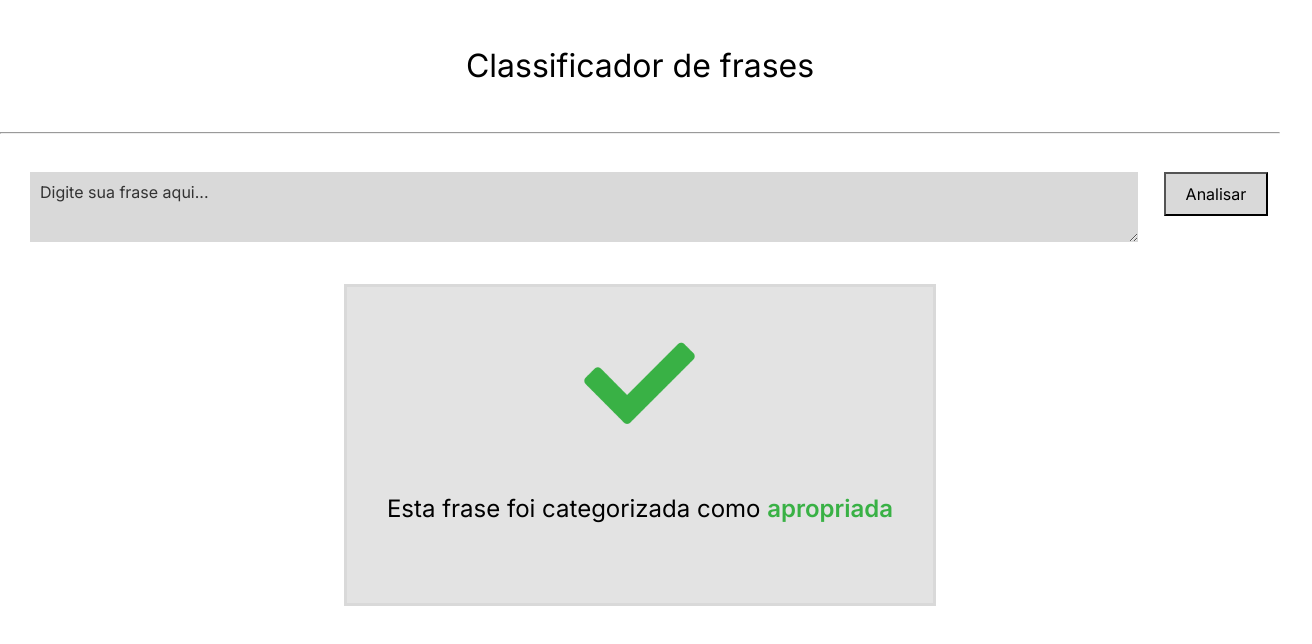
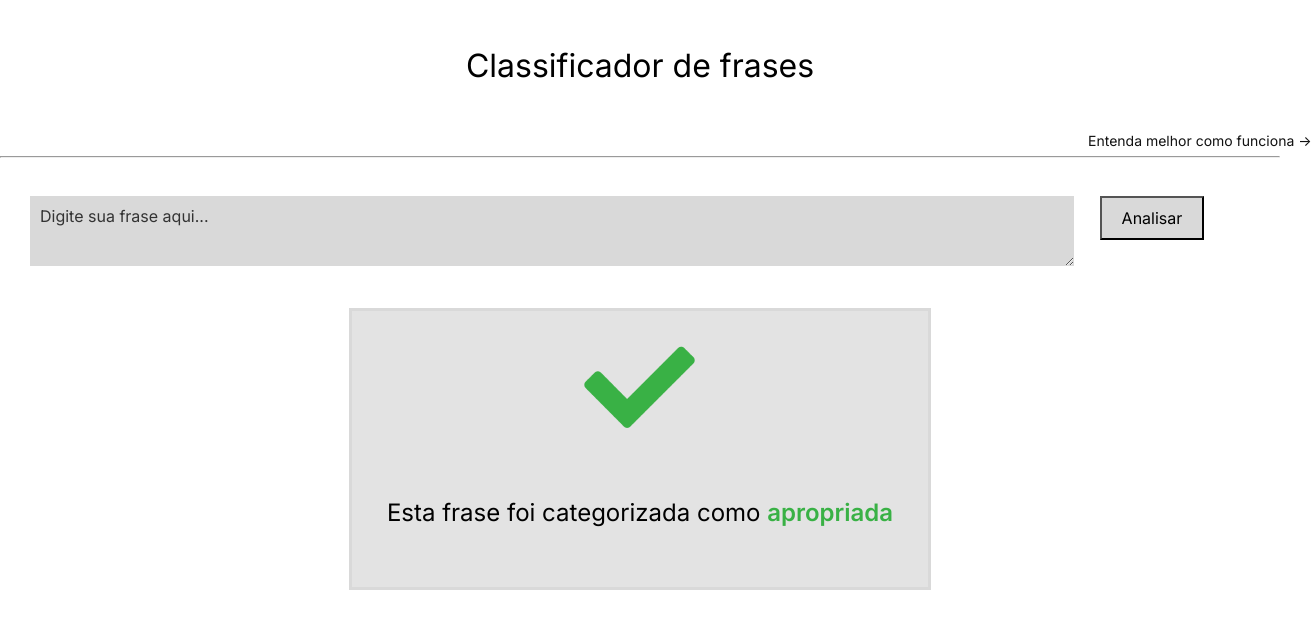
Before and after one commit to diefesson/ufc-pi-4, a React (Create React App) app in the folder frontend/classificador/: page / in a window 1280 px wide. Shown: the top 644 px of the page, 1312 px wide, since content can reach past the window. Built offline with nearby package versions, Linux system fonts and the light colour scheme.

Commit message:
second page and logic implementation

```diff
--- a/frontend/classificador/package.json
+++ b/frontend/classificador/package.json
@@ -6,6 +6,7 @@
     "@testing-library/jest-dom": "^5.16.5",
     "@testing-library/react": "^13.4.0",
     "@testing-library/user-event": "^13.5.0",
+    "node-sass": "^7.0.3",
     "react": "^18.2.0",
     "react-dom": "^18.2.0",
     "react-scripts": "5.0.1",
--- a/frontend/classificador/src/App.js
+++ /dev/null
@@ -1,11 +0,0 @@
-import Classifier from "./pages/Classifier";
-
-function App() {
-  return (
-    <div className="App">
-      <Classifier />
-    </div>
-  );
-}
-
-export default App;
--- /dev/null
+++ b/frontend/classificador/src/App.jsx
@@ -0,0 +1,14 @@
+import React, { useState } from "react";
+import AboutUs from "./pages/AboutUs";
+import Classifier from "./pages/Classifier";
+
+function App() {
+  const [linkHomePage, setLinkHomePage] = useState(true);
+  return (
+    <div className="App">
+      {linkHomePage ? <Classifier onClick={setLinkHomePage} /> : <AboutUs />}{" "}
+    </div>
+  );
+}
+
+export default App;
--- a/frontend/classificador/src/components/Button/ButtonGeneral.jsx
+++ b/frontend/classificador/src/components/Button/ButtonGeneral.jsx
@@ -1,8 +1,13 @@
 import React from "react";
+import Loading from "../Loading/Loading";
 import "./styles.scss";
 
-const ButtonGeneral = ({ text }) => {
-  return <button className="buttonStyle">{text}</button>;
+const ButtonGeneral = ({ text, onClick, isLoading }) => {
+  return (
+    <button onClick={onClick} className="buttonStyle">
+      {!isLoading ? <Loading /> : <>{text}</>}
+    </button>
+  );
 };
 
 export default ButtonGeneral;
--- a/frontend/classificador/src/components/Button/styles.scss
+++ b/frontend/classificador/src/components/Button/styles.scss
@@ -1,4 +1,5 @@
 .buttonStyle {
+  text-align: center;
   padding: 10px 20px;
   background-color: #d9d9d9;
   color: #000;
--- /dev/null
+++ b/frontend/classificador/src/components/Loading/Loading.jsx
@@ -0,0 +1,15 @@
+import React from "react";
+import "./styles.scss";
+
+const Loading = () => {
+  return (
+    <div class="lds-ring">
+      <div></div>
+      <div></div>
+      <div></div>
+      <div></div>
+    </div>
+  );
+};
+
+export default Loading;
--- /dev/null
+++ b/frontend/classificador/src/components/Loading/styles.scss
@@ -0,0 +1,36 @@
+.lds-ring {
+  display: flex;
+  position: relative;
+  width: 60px;
+  height: 25px;
+  justify-content: center;
+}
+.lds-ring div {
+  box-sizing: border-box;
+  display: block;
+  position: absolute;
+  width: 27px;
+  height: 27px;
+  margin: 0px;
+  border: 2px solid #fff;
+  border-radius: 50%;
+  animation: lds-ring 1.2s cubic-bezier(0.5, 0, 0.5, 1) infinite;
+  border-color: #464545 transparent transparent;
+}
+.lds-ring div:nth-child(1) {
+  animation-delay: -0.45s;
+}
+.lds-ring div:nth-child(2) {
+  animation-delay: -0.3s;
+}
+.lds-ring div:nth-child(3) {
+  animation-delay: -0.15s;
+}
+@keyframes lds-ring {
+  0% {
+    transform: rotate(0deg);
+  }
+  100% {
+    transform: rotate(360deg);
+  }
+}
--- a/frontend/classificador/src/components/ModalFeedback/styles.scss
+++ b/frontend/classificador/src/components/ModalFeedback/styles.scss
@@ -4,7 +4,7 @@
   font-family: "Inter", sans-serif;
   background-color: #e3e3e3;
   text-align: center;
-  padding: 80px 40px;
+  padding: 60px 35px;
   color: #000;
   font-size: 24px;
   line-height: 29px;
--- /dev/null
+++ b/frontend/classificador/src/pages/AboutUs.jsx
@@ -0,0 +1,28 @@
+import React from "react";
+import "../styles.scss";
+
+const AboutUs = () => {
+  return (
+    <div className="aboutUs">
+      <div className="text">
+        <div className="title">Sobre o sistema</div>
+        <br />
+        <div>
+          <span>
+            Lorem Ipsum is simply dummy text of the printing and typesetting
+            industry. Lorem Ipsum has been the industry's standard dummy text
+            ever since the 1500s, when an unknown printer took a galley of t ype
+            and scrambled it to make a type specimen book. It has survive d not
+            only five centuries, but also the leap into electronic typesettin g,
+            remaining essentially unchanged. It was popularised in the 1960s
+            with the release of Letraset sheets containing Lorem Ipsum passages,
+            and more recently with desktop publishing software like Aldus
+            PageMaker including versions of Lorem Ipsum.
+          </span>
+        </div>
+      </div>
+    </div>
+  );
+};
+
+export default AboutUs;
--- a/frontend/classificador/src/pages/Classifier.jsx
+++ b/frontend/classificador/src/pages/Classifier.jsx
@@ -1,25 +1,40 @@
-import React from "react";
+import React, { useState } from "react";
 import ButtonGeneral from "../components/Button/ButtonGeneral";
 import ModalFeedback from "../components/ModalFeedback/ModalFeedback";
 import "../styles.scss";
 
-const Classifier = () => {
+const Classifier = ({ onClick }) => {
+  const [text, setText] = useState("");
+  const [verified, setVerified] = useState();
+
+  const handleVerifyText = () => {
+    fetch("api", {
+      comment: text,
+    })
+      .then((data) => setVerified(data))
+      .catch((err) => console.log(err));
+  };
+
+  console.log(verified);
+
   return (
     <div className="classifier">
       <div className="title">Classificador de frases</div>
+      <span onClick={() => onClick(false)}>
+        Entenda melhor como funciona {`->`}
+      </span>
       <hr />
       <div className="inputs">
         <div className="inputs__text">
           <textarea
-            name="oi"
-            id="ola"
             cols="30"
             rows="10"
+            onChange={(e) => setText(e.target.value)}
             placeholder="Digite sua frase aqui..."
           />
         </div>
         <div className="inputs__button">
-          <ButtonGeneral text="Analisar" />
+          <ButtonGeneral onClick={handleVerifyText} text="Analisar" isLoading />
         </div>
       </div>
       <div className="positionFeedback">
--- a/frontend/classificador/src/styles.scss
+++ b/frontend/classificador/src/styles.scss
@@ -8,6 +8,20 @@
     font-size: 32px;
   }
 
+  span {
+    position: relative;
+    cursor: pointer;
+    left: 85vw;
+    margin-bottom: -10px;
+    font-family: "Inter", sans-serif;
+    font-style: normal;
+    font-weight: 400;
+    font-size: 14px;
+    line-height: 0;
+
+    color: #121212;
+  }
+
   hr {
     background-color: #000;
   }
@@ -15,7 +29,7 @@
   .inputs {
     display: flex;
     gap: 2vw;
-    width: 100vw;
+    width: 98vw;
 
     &__text {
       padding-top: 30px;
@@ -24,9 +38,9 @@
 
     textArea {
       background-color: #d9d9d9;
-      width: 85vw;
-      max-width: 85vw;
-      min-width: 85vw;
+      width: 80vw;
+      max-width: 80vw;
+      min-width: 80vw;
       height: 50px;
       max-height: 150px;
       min-height: 20px;
@@ -49,8 +63,38 @@
   }
 
   .positionFeedback {
+    position: relative;
     display: flex;
     justify-content: center;
     align-items: center;
+    margin-bottom: 20px;
   }
 }
+
+.aboutUs {
+  display: flex;
+  text-align: center;
+  justify-content: center;
+  .text {
+    align-items: center;
+    width: 65vw;
+    span {
+      font-family: "Inter";
+      font-style: normal;
+      font-weight: 400;
+      font-size: 18px;
+      line-height: 34px;
+      text-align: center;
+      letter-spacing: 0.1em;
+    }
+  }
+
+  .title {
+    display: flex;
+    justify-content: center;
+    margin: 50px 0;
+    color: #000;
+    font-weight: 400;
+    font-size: 32px;
+  }
+}
```
